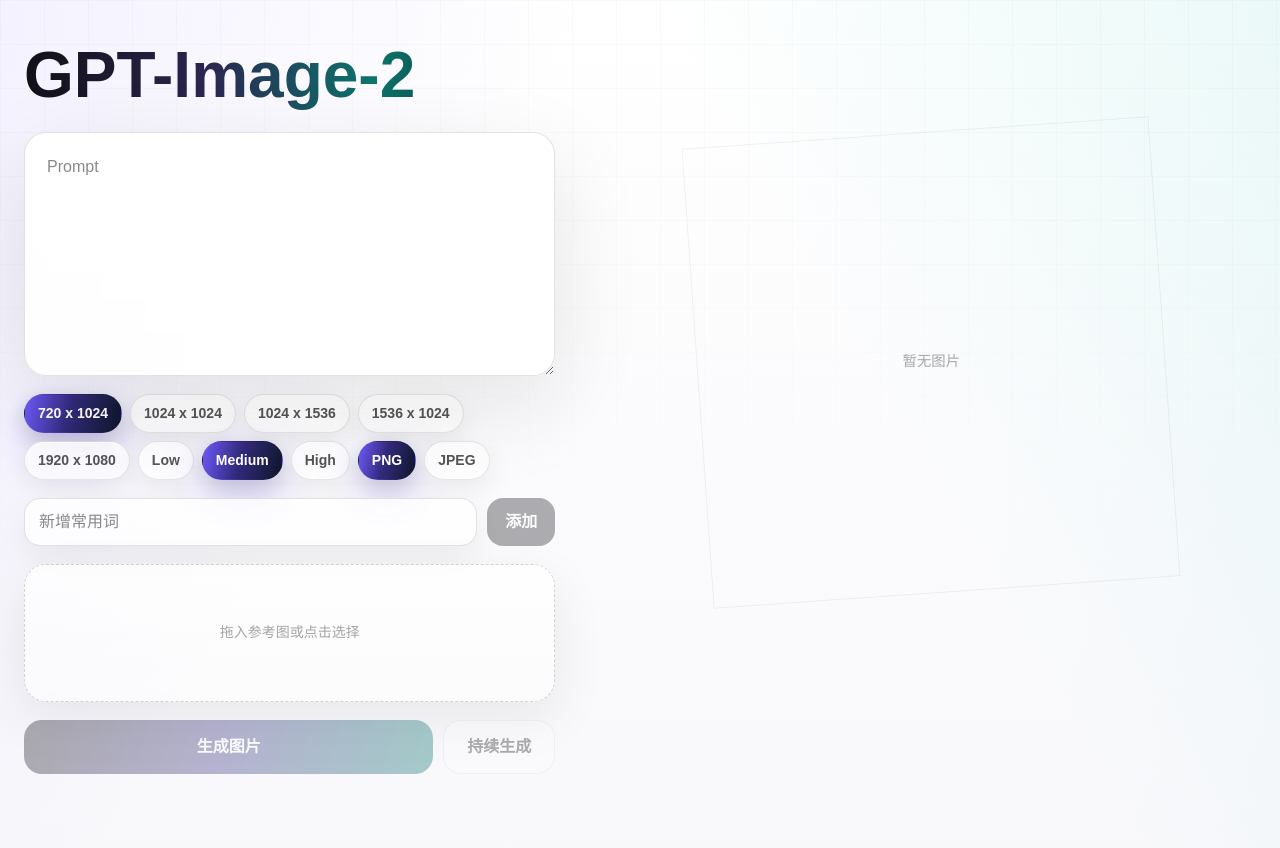
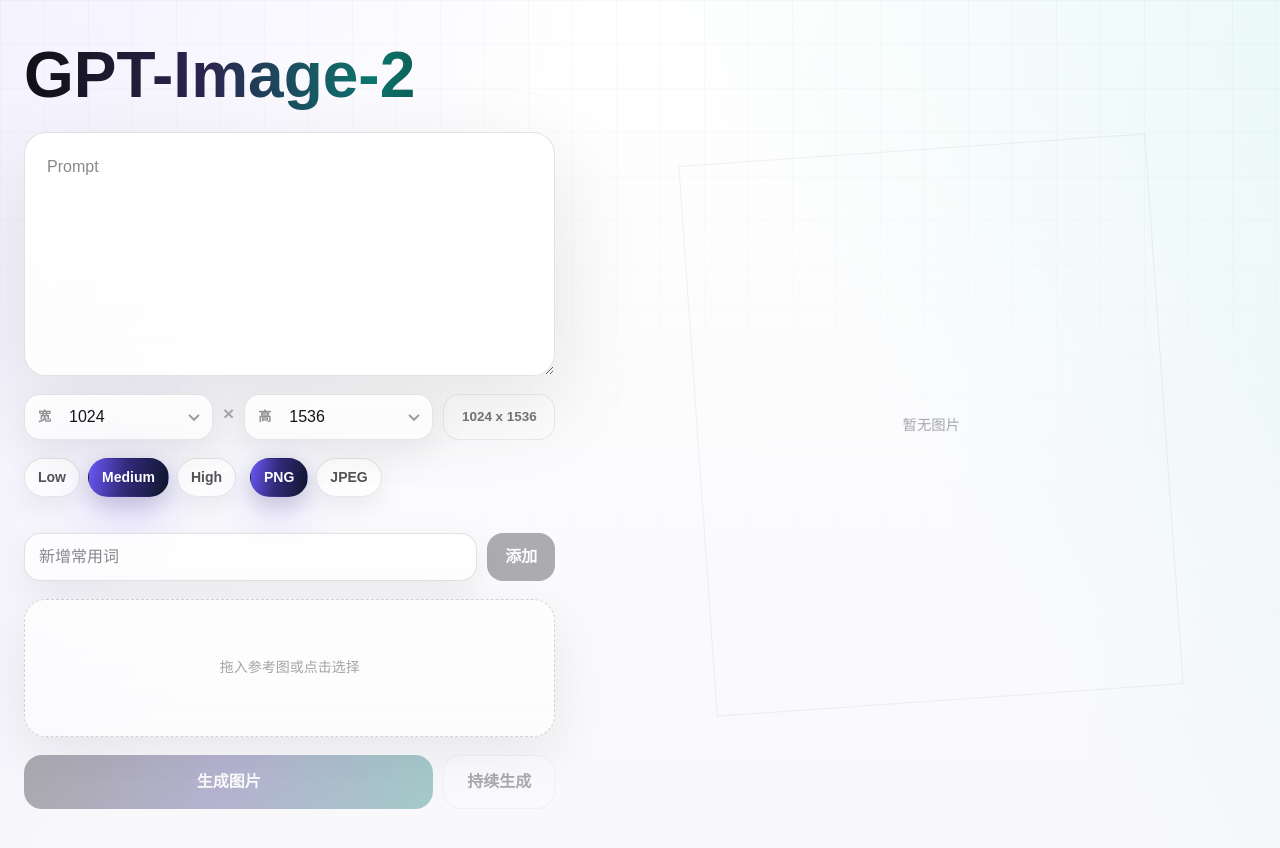
Before and after one commit to exobrain-alpha/gpt-image-2, a Next.js app: page / in a window 1280 px wide. Shown: the top 848 px of the page. Built offline with nearby package versions, Linux system fonts and the light colour scheme.

Commit message:
Fix preview layout and image options
Squash merge PR #1.

```diff
--- a/app/api/generate/route.ts
+++ b/app/api/generate/route.ts
@@ -3,9 +3,10 @@
 import path from "node:path";
 import {
   backgroundModes,
+  defaultImageSize,
   imageFormats,
   imageQualities,
-  imageSizes,
+  isValidImageSize,
   type GenerateImageRequest,
 } from "@/lib/image-options";
 
@@ -403,7 +404,7 @@
     return { ok: false, error: "Prompt 不能超过 4000 个字符。" };
   }
 
-  const size = pickOption(body.size, imageSizes, "720x1024");
+  const size = isValidImageSize(body.size) ? body.size : defaultImageSize;
   const quality = pickOption(body.quality, imageQualities, "medium");
   const outputFormat = pickOption(body.outputFormat, imageFormats, "png");
   const background = pickOption(body.background, backgroundModes, "auto");
--- a/app/components/image-state.tsx
+++ b/app/components/image-state.tsx
@@ -12,6 +12,7 @@
 } from "react";
 import {
   type BackgroundMode,
+  defaultImageSize,
   type GeneratedImageResult,
   type GenerateImageResponse,
   type ImageFormat,
@@ -64,7 +65,7 @@
 
 export function ImageProvider({ children }: { children: ReactNode }) {
   const [prompt, setPrompt] = useState("");
-  const [size, setSize] = useState<ImageSize>("720x1024");
+  const [size, setSize] = useState<ImageSize>(defaultImageSize);
   const [quality, setQuality] = useState<ImageQuality>("medium");
   const [outputFormat, setOutputFormat] = useState<ImageFormat>("png");
   const [background, setBackground] = useState<BackgroundMode>("auto");
--- a/app/components/image-workbench.tsx
+++ b/app/components/image-workbench.tsx
@@ -2,17 +2,21 @@
 
 import Image from "next/image";
 import {
+  type CSSProperties,
   useEffect,
   useMemo,
   useRef,
   useState,
   type DragEvent,
+  type RefObject,
   type ReactNode,
 } from "react";
 import {
+  buildImageSize,
+  getLegalHeightsForWidth,
+  getLegalWidthsForHeight,
   imageFormats,
   imageQualities,
-  imageSizes,
   type GeneratedImageResult,
   type ImageQuality,
   type ImageSize,
@@ -22,13 +26,36 @@
 const historyDragDataType = "application/x-gpt-image-history";
 
 export function ImageWorkbench() {
+  const promptPanelRef = useRef<HTMLElement | null>(null);
+  const [promptPanelHeight, setPromptPanelHeight] = useState(0);
+
+  useEffect(() => {
+    const promptPanel = promptPanelRef.current;
+
+    if (!promptPanel) {
+      return;
+    }
+
+    const updatePromptPanelHeight = () => {
+      setPromptPanelHeight(
+        Math.ceil(promptPanel.getBoundingClientRect().height),
+      );
+    };
+    const resizeObserver = new ResizeObserver(updatePromptPanelHeight);
+
+    updatePromptPanelHeight();
+    resizeObserver.observe(promptPanel);
+
+    return () => resizeObserver.disconnect();
+  }, []);
+
   return (
     <ImageProvider>
       <main className="app-surface">
         <div className="workbench-shell">
           <div className="workbench-grid">
-            <PromptPanel />
-            <PreviewPanel />
+            <PromptPanel panelRef={promptPanelRef} />
+            <PreviewPanel promptPanelHeight={promptPanelHeight} />
           </div>
           <HistoryPanel />
         </div>
@@ -37,7 +64,11 @@
   );
 }
 
-function PromptPanel() {
+function PromptPanel({
+  panelRef,
+}: {
+  panelRef: RefObject<HTMLElement | null>;
+}) {
   const {
     prompt,
     setPrompt,
@@ -59,6 +90,9 @@
     stopAutoGeneration,
     isGenerating,
     isAutoGenerating,
+    generationPhase,
+    generationSeconds,
+    rateLimitWaitSeconds,
     error,
   } = useImageState();
   const [newTag, setNewTag] = useState("");
@@ -66,6 +100,25 @@
   const [referenceError, setReferenceError] = useState<string | null>(null);
   const [tagPendingDelete, setTagPendingDelete] = useState<string | null>(null);
   const fileInputRef = useRef<HTMLInputElement>(null);
+  const { width, height } = getImageDimensions(size);
+  const widthOptions = useMemo(() => getLegalWidthsForHeight(height), [height]);
+  const heightOptions = useMemo(() => getLegalHeightsForWidth(width), [width]);
+  const updateWidth = (nextWidth: number) => {
+    const nextHeight = getClosestOption(
+      getLegalHeightsForWidth(nextWidth),
+      height,
+    );
+
+    setSize(buildImageSize(nextWidth, nextHeight));
+  };
+  const updateHeight = (nextHeight: number) => {
+    const nextWidth = getClosestOption(
+      getLegalWidthsForHeight(nextHeight),
+      width,
+    );
+
+    setSize(buildImageSize(nextWidth, nextHeight));
+  };
   const applyReferenceFile = (file: File | undefined) => {
     if (!file?.type.startsWith("image/")) {
       setReferenceError("参考图必须是图片文件。");
@@ -102,7 +155,7 @@
   };
 
   return (
-    <section className="prompt-zone">
+    <section ref={panelRef} className="prompt-zone">
       <h1 className="product-title">
         GPT-Image-2
       </h1>
@@ -114,16 +167,39 @@
         className="prompt-input"
       />
 
-      <div className="tag-cloud">
-        {imageSizes.map((nextSize) => (
-          <TagButton
-            key={nextSize}
-            active={size === nextSize}
-            onClick={() => setSize(nextSize)}
+      <div className="size-controls">
+        <label className="dimension-field">
+          <span>宽</span>
+          <select
+            value={width}
+            onChange={(event) => updateWidth(Number(event.target.value))}
           >
-            {formatSizeLabel(nextSize)}
-          </TagButton>
+            {widthOptions.map((option) => (
+              <option key={option} value={option}>
+                {option}
+              </option>
             ))}
+          </select>
+        </label>
+        <span className="dimension-separator">×</span>
+        <label className="dimension-field">
+          <span>高</span>
+          <select
+            value={height}
+            onChange={(event) => updateHeight(Number(event.target.value))}
+          >
+            {heightOptions.map((option) => (
+              <option key={option} value={option}>
+                {option}
+              </option>
+            ))}
+          </select>
+        </label>
+        <span className="size-summary">{formatSizeLabel(size)}</span>
+      </div>
+
+      <div className="format-controls">
+        <div className="inline-option-group">
           {imageQualities.map((nextQuality) => (
             <TagButton
               key={nextQuality}
@@ -133,6 +209,8 @@
               {qualityLabel(nextQuality)}
             </TagButton>
           ))}
+        </div>
+        <div className="inline-option-group">
           {imageFormats.map((format) => (
             <TagButton
               key={format}
@@ -142,6 +220,10 @@
               {format.toUpperCase()}
             </TagButton>
           ))}
+        </div>
+      </div>
+
+      <div className="tag-cloud">
         {tags.map((tag) => (
           <DeletableTag
             key={tag}
@@ -252,7 +334,11 @@
           disabled={isGenerating || prompt.trim().length < 2}
           className="generate-command"
         >
-          {isGenerating ? "生成中..." : "生成图片"}
+          <GenerateButtonLabel
+            generationPhase={generationPhase}
+            generationSeconds={generationSeconds}
+            rateLimitWaitSeconds={rateLimitWaitSeconds}
+          />
         </button>
         {isAutoGenerating ? (
           <button
@@ -275,6 +361,40 @@
       </div>
     </section>
   );
+}
+
+function GenerateButtonLabel({
+  generationPhase,
+  generationSeconds,
+  rateLimitWaitSeconds,
+}: {
+  generationPhase: "idle" | "waiting" | "generating";
+  generationSeconds: number;
+  rateLimitWaitSeconds: number;
+}) {
+  if (generationPhase === "waiting") {
+    return (
+      <>
+        <span>等待请求窗口</span>
+        <span className="generate-command-timer">
+          {formatSeconds(rateLimitWaitSeconds)}
+        </span>
+      </>
+    );
+  }
+
+  if (generationPhase === "generating") {
+    return (
+      <>
+        <span>生成中...</span>
+        <span className="generate-command-timer">
+          {formatSeconds(generationSeconds)}
+        </span>
+      </>
+    );
+  }
+
+  return <span>生成图片</span>;
 }
 
 function ConfirmDialog({
@@ -386,33 +506,32 @@
   );
 }
 
-function PreviewPanel() {
+function PreviewPanel({
+  promptPanelHeight,
+}: {
+  promptPanelHeight: number;
+}) {
   const {
     activeResult,
     isGenerating,
     generationPhase,
-    generationSeconds,
-    rateLimitWaitSeconds,
   } = useImageState();
+  const previewStyle =
+    promptPanelHeight > 0
+      ? ({
+          "--preview-height": `${promptPanelHeight}px`,
+        } as CSSProperties)
+      : undefined;
 
   return (
-    <section className="preview-zone">
+    <section className="preview-zone" style={previewStyle}>
       {activeResult ? (
-        <div className="preview-stack">
         <PreviewImage result={activeResult} />
-          <PreviewStatus
-            generationPhase={generationPhase}
-            generationSeconds={generationSeconds}
-            rateLimitWaitSeconds={rateLimitWaitSeconds}
-          />
-        </div>
       ) : (
         <PreviewStatus
           isEmpty
           isGenerating={isGenerating}
           generationPhase={generationPhase}
-          generationSeconds={generationSeconds}
-          rateLimitWaitSeconds={rateLimitWaitSeconds}
         />
       )}
     </section>
@@ -423,20 +542,15 @@
   isEmpty = false,
   isGenerating = false,
   generationPhase,
-  generationSeconds,
-  rateLimitWaitSeconds,
 }: {
   isEmpty?: boolean;
   isGenerating?: boolean;
   generationPhase: "idle" | "waiting" | "generating";
-  generationSeconds: number;
-  rateLimitWaitSeconds: number;
 }) {
   if (generationPhase === "waiting") {
     return (
       <p className={isEmpty ? "preview-empty" : "preview-status"}>
         <span>等待请求窗口</span>
-        <span>{formatSeconds(rateLimitWaitSeconds)}</span>
         <span>官方限制为 2 RPM，请求按约 30 秒间隔发送。</span>
       </p>
     );
@@ -446,7 +560,6 @@
     return (
       <p className={isEmpty ? "preview-empty" : "preview-status"}>
         <span>生成中...</span>
-        <span>{formatSeconds(generationSeconds)}</span>
       </p>
     );
   }
@@ -463,8 +576,6 @@
 }
 
 function PreviewImage({ result }: { result: GeneratedImageResult }) {
-  const { width, height } = getImageDimensions(result.size);
-
   if (result.status === "blocked") {
     return null;
   }
@@ -473,8 +584,8 @@
     <Image
       src={result.imageUrl}
       alt={result.prompt}
-      width={width}
-      height={height}
+      fill
+      sizes="(max-width: 1023px) 100vw, 55vw"
       unoptimized
       priority
       className="preview-image"
@@ -758,6 +869,15 @@
   return size.replace("x", " x ");
 }
 
+function getClosestOption(options: number[], target: number) {
+  if (options.length === 0) {
+    return target;
+  }
+
+  return options.reduce((closest, option) =>
+    Math.abs(option - target) < Math.abs(closest - target) ? option : closest,
+  );
+}
 
 function formatSeconds(seconds: number) {
   const hours = Math.floor(seconds / 3600);
--- a/app/globals.css
+++ b/app/globals.css
@@ -37,7 +37,8 @@
 
 button,
 textarea,
-input {
+input,
+select {
   font: inherit;
 }
 
@@ -92,6 +93,7 @@
   display: flex;
   flex-direction: column;
   gap: 18px;
+  min-width: 0;
 }
 
 .product-title {
@@ -103,8 +105,13 @@
   font-weight: 760;
   letter-spacing: 0;
   color: transparent;
-  background:
-    linear-gradient(92deg, #111015 0%, #2c244f 34%, #0c766d 66%, #111015 100%);
+  background: linear-gradient(
+    92deg,
+    #111015 0%,
+    #2c244f 34%,
+    #0c766d 66%,
+    #111015 100%
+  );
   -webkit-background-clip: text;
   background-clip: text;
 }
@@ -118,10 +125,14 @@
   padding: 20px 22px;
   color: var(--ink);
   background:
-    linear-gradient(180deg, rgba(255, 255, 255, 0.88), rgba(255, 255, 255, 0.62)),
+    linear-gradient(
+      180deg,
+      rgba(255, 255, 255, 0.88),
+      rgba(255, 255, 255, 0.62)
+    ),
     var(--glass);
   box-shadow:
-    0 30px 90px rgba(20, 19, 24, 0.10),
+    0 30px 90px rgba(20, 19, 24, 0.1),
     inset 0 1px 0 rgba(255, 255, 255, 0.9);
   outline: none;
   line-height: 1.72;
@@ -136,7 +147,7 @@
   border-color: rgba(111, 92, 255, 0.48);
   box-shadow:
     0 36px 110px rgba(20, 19, 24, 0.14),
-    0 0 0 5px rgba(111, 92, 255, 0.10),
+    0 0 0 5px rgba(111, 92, 255, 0.1),
     inset 0 1px 0 rgba(255, 255, 255, 0.9);
 }
 
@@ -146,13 +157,122 @@
   gap: 8px;
 }
 
+.size-controls {
+  display: grid;
+  grid-template-columns: minmax(0, 1fr) auto minmax(0, 1fr) auto;
+  align-items: end;
+  gap: 10px;
+}
+
+.dimension-field {
+  min-width: 0;
+  position: relative;
+  display: block;
+}
+
+.dimension-field span {
+  position: absolute;
+  left: 14px;
+  top: 50%;
+  z-index: 1;
+  transform: translateY(-50%);
+  color: rgba(20, 19, 24, 0.46);
+  font-size: 0.82rem;
+  font-weight: 720;
+  line-height: 1;
+  pointer-events: none;
+}
+
+.dimension-field::after {
+  content: "";
+  position: absolute;
+  right: 15px;
+  top: 50%;
+  width: 8px;
+  height: 8px;
+  border-right: 2px solid rgba(20, 19, 24, 0.42);
+  border-bottom: 2px solid rgba(20, 19, 24, 0.42);
+  transform: translateY(-68%) rotate(45deg);
+  pointer-events: none;
+}
+
+.dimension-field select {
+  appearance: none;
+  width: 100%;
+  min-width: 0;
+  height: 46px;
+  border: 1px solid rgba(20, 19, 24, 0.1);
+  border-radius: 16px;
+  padding: 0 38px 0 44px;
+  color: var(--ink);
+  background: linear-gradient(
+    180deg,
+    rgba(255, 255, 255, 0.88),
+    rgba(255, 255, 255, 0.64)
+  );
+  box-shadow:
+    0 14px 38px rgba(20, 19, 24, 0.07),
+    inset 0 1px 0 rgba(255, 255, 255, 0.9);
+  outline: none;
+  transition:
+    border-color 160ms ease,
+    box-shadow 160ms ease;
+}
+
+.dimension-field select:focus {
+  border-color: rgba(111, 92, 255, 0.46);
+  box-shadow:
+    0 18px 48px rgba(20, 19, 24, 0.1),
+    0 0 0 4px rgba(111, 92, 255, 0.1),
+    inset 0 1px 0 rgba(255, 255, 255, 0.9);
+}
+
+.dimension-separator {
+  padding-bottom: 11px;
+  color: rgba(20, 19, 24, 0.32);
+  font-size: 1.2rem;
+  font-weight: 720;
+}
+
+.size-summary {
+  align-self: end;
+  min-width: 112px;
+  height: 46px;
+  display: inline-flex;
+  align-items: center;
+  justify-content: center;
+  border: 1px solid rgba(20, 19, 24, 0.08);
+  border-radius: 16px;
+  color: rgba(20, 19, 24, 0.58);
+  background: rgba(255, 255, 255, 0.56);
+  font-size: 0.84rem;
+  font-weight: 720;
+  white-space: nowrap;
+}
+
+.format-controls {
+  display: flex;
+  flex-wrap: wrap;
+  align-items: center;
+  gap: 8px 14px;
+}
+
+.inline-option-group {
+  display: flex;
+  flex-wrap: wrap;
+  gap: 8px;
+}
+
 .tag-button {
-  border: 1px solid rgba(20, 19, 24, 0.10);
+  border: 1px solid rgba(20, 19, 24, 0.1);
   border-radius: 999px;
   padding: 8px 13px;
   color: rgba(20, 19, 24, 0.72);
-  background:
-    linear-gradient(180deg, rgba(255, 255, 255, 0.86), rgba(255, 255, 255, 0.62));
+  background: linear-gradient(
+    180deg,
+    rgba(255, 255, 255, 0.86),
+    rgba(255, 255, 255, 0.62)
+  );
   box-shadow:
     0 10px 28px rgba(20, 19, 24, 0.07),
     inset 0 1px 0 rgba(255, 255, 255, 0.9);
@@ -177,8 +297,12 @@
 .tag-button-active {
   color: white;
   border-color: transparent;
-  background:
-    linear-gradient(105deg, var(--accent-a), #332b7d 46%, #0f172a 100%);
+  background: linear-gradient(
+    105deg,
+    var(--accent-a),
+    #332b7d 46%,
+    #0f172a 100%
+  );
   box-shadow:
     0 18px 46px rgba(111, 92, 255, 0.26),
     0 8px 22px rgba(20, 19, 24, 0.18);
@@ -188,11 +312,14 @@
   display: inline-flex;
   align-items: center;
   overflow: hidden;
-  border: 1px solid rgba(20, 19, 24, 0.10);
+  border: 1px solid rgba(20, 19, 24, 0.1);
   border-radius: 999px;
   color: rgba(20, 19, 24, 0.72);
-  background:
-    linear-gradient(180deg, rgba(255, 255, 255, 0.86), rgba(255, 255, 255, 0.62));
+  background: linear-gradient(
+    180deg,
+    rgba(255, 255, 255, 0.86),
+    rgba(255, 255, 255, 0.62)
+  );
   box-shadow:
     0 10px 28px rgba(20, 19, 24, 0.07),
     inset 0 1px 0 rgba(255, 255, 255, 0.9);
@@ -215,8 +342,12 @@
 .tag-pill-active {
   color: white;
   border-color: transparent;
-  background:
-    linear-gradient(105deg, var(--accent-a), #332b7d 46%, #0f172a 100%);
+  background: linear-gradient(
+    105deg,
+    var(--accent-a),
+    #332b7d 46%,
+    #0f172a 100%
+  );
   box-shadow:
     0 18px 46px rgba(111, 92, 255, 0.26),
     0 8px 22px rgba(20, 19, 24, 0.18);
@@ -263,12 +394,15 @@
 
 .confirm-dialog {
   width: min(100%, 420px);
-  border: 1px solid rgba(20, 19, 24, 0.10);
+  border: 1px solid rgba(20, 19, 24, 0.1);
   border-radius: 26px;
   padding: 24px;
   color: var(--ink);
-  background:
-    linear-gradient(180deg, rgba(255, 255, 255, 0.88), rgba(255, 255, 255, 0.68));
+  background: linear-gradient(
+    180deg,
+    rgba(255, 255, 255, 0.88),
+    rgba(255, 255, 255, 0.68)
+  );
   box-shadow:
     0 30px 80px rgba(20, 19, 24, 0.18),
     inset 0 1px 0 rgba(255, 255, 255, 0.9);
@@ -346,8 +480,8 @@
 .tag-input:focus {
   border-color: rgba(0, 184, 169, 0.48);
   box-shadow:
-    0 18px 48px rgba(20, 19, 24, 0.10),
-    0 0 0 4px rgba(0, 184, 169, 0.10);
+    0 18px 48px rgba(20, 19, 24, 0.1),
+    0 0 0 4px rgba(0, 184, 169, 0.1);
 }
 
 .small-command,
@@ -405,8 +539,11 @@
   border-radius: 22px;
   padding: 16px;
   color: rgba(20, 19, 24, 0.46);
-  background:
-    linear-gradient(180deg, rgba(255, 255, 255, 0.76), rgba(255, 255, 255, 0.48));
+  background: linear-gradient(
+    180deg,
+    rgba(255, 255, 255, 0.76),
+    rgba(255, 255, 255, 0.48)
+  );
   box-shadow:
     0 18px 52px rgba(20, 19, 24, 0.08),
     inset 0 1px 0 rgba(255, 255, 255, 0.84);
@@ -432,7 +569,7 @@
   max-width: 100%;
   max-height: 210px;
   object-fit: contain;
-  box-shadow: 0 22px 42px rgba(20, 19, 24, 0.20);
+  box-shadow: 0 22px 42px rgba(20, 19, 24, 0.2);
 }
 
 .reference-empty {
@@ -463,14 +600,23 @@
 
 .generate-command {
   height: 54px;
+  display: inline-flex;
+  align-items: center;
+  justify-content: center;
+  gap: 10px;
   border-radius: 18px;
   color: white;
-  background:
-    linear-gradient(105deg, #16151c 0%, #332b7d 48%, #006f68 100%);
+  background: linear-gradient(105deg, #16151c 0%, #332b7d 48%, #006f68 100%);
   box-shadow:
     0 24px 62px rgba(20, 19, 24, 0.25),
     0 10px 26px rgba(111, 92, 255, 0.18);
   font-size: 1rem;
+}
+
+.generate-command-timer {
+  font-variant-numeric: tabular-nums;
+  color: rgba(255, 255, 255, 0.72);
+  font-size: 0.9rem;
 }
 
 .auto-command,
@@ -520,19 +666,15 @@
 }
 
 .preview-zone {
-  min-height: 640px;
+  height: var(--preview-height, clamp(560px, 72vh, 760px));
+  min-height: 0;
+  min-width: 0;
+  align-self: start;
   display: grid;
   place-items: center;
   position: relative;
-}
-
-.preview-stack {
-  width: 100%;
-  display: flex;
-  flex-direction: column;
-  align-items: center;
-  justify-content: center;
-  gap: 18px;
+  overflow: hidden;
+  contain: size layout;
 }
 
 .preview-zone::before {
@@ -563,14 +705,15 @@
   border-radius: 18px;
   color: rgba(20, 19, 24, 0.54);
   background: rgba(255, 255, 255, 0.72);
-  box-shadow: 0 18px 48px rgba(20, 19, 24, 0.10);
+  box-shadow: 0 18px 48px rgba(20, 19, 24, 0.1);
   backdrop-filter: blur(16px);
 }
 
 .preview-empty span:nth-child(2),
 .preview-status span:nth-child(2) {
-  font-variant-numeric: tabular-nums;
-  color: rgba(20, 19, 24, 0.36);
+  max-width: 34em;
+  text-align: center;
+  color: rgba(20, 19, 24, 0.44);
   font-size: 0.82rem;
 }
 
@@ -582,7 +725,6 @@
   font-size: 0.82rem;
 }
 
-.preview-image,
 .lightbox-image {
   max-width: 100%;
   object-fit: contain;
@@ -593,7 +735,13 @@
 }
 
 .preview-image {
-  max-height: min(68vh, 620px);
+  position: absolute;
+  inset: 0;
+  width: 100%;
+  height: 100%;
+  max-height: none;
+  object-fit: contain;
+  object-position: center;
 }
 
 .history-grid {
@@ -646,7 +794,7 @@
   text-align: center;
   color: rgba(20, 19, 24, 0.72);
   background:
-    linear-gradient(135deg, rgba(255, 79, 139, 0.12), rgba(111, 92, 255, 0.10)),
+    linear-gradient(135deg, rgba(255, 79, 139, 0.12), rgba(111, 92, 255, 0.1)),
     rgba(255, 255, 255, 0.72);
   box-shadow: 0 20px 38px rgba(20, 19, 24, 0.16);
   font-size: 0.95rem;
@@ -662,14 +810,14 @@
   filter: saturate(1.035);
   box-shadow:
     0 26px 52px rgba(20, 19, 24, 0.24),
-    0 8px 18px rgba(111, 92, 255, 0.10);
+    0 8px 18px rgba(111, 92, 255, 0.1);
 }
 
 .history-item:hover .history-blocked {
   transform: translateY(-3px) scale(1.006);
   box-shadow:
-    0 26px 52px rgba(20, 19, 24, 0.20),
-    0 8px 18px rgba(255, 79, 139, 0.10);
+    0 26px 52px rgba(20, 19, 24, 0.2),
+    0 8px 18px rgba(255, 79, 139, 0.1);
 }
 
 .clear-history {
@@ -748,7 +896,7 @@
   padding: 42px;
   color: rgba(20, 19, 24, 0.62);
   background:
-    linear-gradient(135deg, rgba(255, 79, 139, 0.12), rgba(111, 92, 255, 0.10)),
+    linear-gradient(135deg, rgba(255, 79, 139, 0.12), rgba(111, 92, 255, 0.1)),
     rgba(255, 255, 255, 0.74);
   box-shadow: 0 34px 72px rgba(20, 19, 24, 0.22);
 }
@@ -811,7 +959,7 @@
   }
 
   .preview-zone {
-    min-height: 420px;
+    height: clamp(380px, 58vh, 520px);
   }
 
   .lightbox-layout {
@@ -833,6 +981,15 @@
     font-size: 2.45rem;
   }
 
+  .size-controls {
+    grid-template-columns: minmax(0, 1fr) auto minmax(0, 1fr);
+  }
+
+  .size-summary {
+    grid-column: 1 / -1;
+    width: 100%;
+  }
+
   .tag-form {
     flex-direction: column;
   }
--- a/lib/image-options.ts
+++ b/lib/image-options.ts
@@ -1,16 +1,35 @@
-export const imageSizes = [
-  "720x1024",
-  "1024x1024",
-  "1024x1536",
-  "1536x1024",
-  "1920x1080",
+export const defaultImageSize = "1024x1536" as const;
+export const minimumImagePixels = 655_360;
+export const maximumImagePixels = 8_294_400;
+export const maximumImageEdge = 2048;
+export const imageDimensionStep = 16;
+export const maximumImageAspectRatio = 3;
+
+export const imageSizePresets = {
+  landscape: ["1024x768", "1536x1024", "2048x1024", "2048x1152"],
+  portrait: ["768x1024", "1024x1536", "1024x2048", "1152x2048"],
+  square: ["1024x1024", "1536x1536", "2048x2048"],
+} as const;
+
+export const imageSizePresetList = [
+  ...imageSizePresets.landscape,
+  ...imageSizePresets.portrait,
+  ...imageSizePresets.square,
 ] as const;
+
+export const imageDimensionOptions = Array.from(
+  new Set(
+    imageSizePresetList.flatMap((size) =>
+      size.split("x").map((dimension) => Number(dimension)),
+    ),
+  ),
+).sort((a, b) => a - b);
 
 export const imageQualities = ["low", "medium", "high"] as const;
 export const imageFormats = ["png", "jpeg"] as const;
 export const backgroundModes = ["auto", "transparent"] as const;
 
-export type ImageSize = (typeof imageSizes)[number];
+export type ImageSize = `${number}x${number}`;
 export type ImageQuality = (typeof imageQualities)[number];
 export type ImageFormat = (typeof imageFormats)[number];
 export type BackgroundMode = (typeof backgroundModes)[number];
@@ -42,3 +61,68 @@
 export type GenerateImageResponse = {
   images: GeneratedImageResult[];
 };
+
+export function buildImageSize(width: number, height: number): ImageSize {
+  return `${width}x${height}`;
+}
+
+export function getLegalHeightsForWidth(width: number) {
+  return getPresetDimensions()
+    .filter((dimensions) => dimensions.width === width)
+    .map((dimensions) => dimensions.height);
+}
+
+export function getLegalWidthsForHeight(height: number) {
+  return getPresetDimensions()
+    .filter((dimensions) => dimensions.height === height)
+    .map((dimensions) => dimensions.width);
+}
+
+export function isValidImageSize(size: unknown): size is ImageSize {
+  if (typeof size !== "string") {
+    return false;
+  }
+
+  const match = /^(\d+)x(\d+)$/.exec(size);
+
+  if (!match) {
+    return false;
+  }
+
+  return (
+    imageSizePresetList.includes(size as (typeof imageSizePresetList)[number]) &&
+    isValidImageDimensions(Number(match[1]), Number(match[2]))
+  );
+}
+
+export function isValidImageDimensions(width: number, height: number) {
+  if (
+    !Number.isInteger(width) ||
+    !Number.isInteger(height) ||
+    width <= 0 ||
+    height <= 0
+  ) {
+    return false;
+  }
+
+  const longEdge = Math.max(width, height);
+  const shortEdge = Math.min(width, height);
+  const totalPixels = width * height;
+
+  return (
+    longEdge <= maximumImageEdge &&
+    width % imageDimensionStep === 0 &&
+    height % imageDimensionStep === 0 &&
+    longEdge / shortEdge <= maximumImageAspectRatio &&
+    totalPixels >= minimumImagePixels &&
+    totalPixels <= maximumImagePixels
+  );
+}
+
+function getPresetDimensions() {
+  return imageSizePresetList.map((size) => {
+    const [width, height] = size.split("x").map((dimension) => Number(dimension));
+
+    return { width, height };
+  });
+}
```
Also changed, not shown: 1 other file (tests, documents, lock files or other folders). Lines whose indentation alone changed are shown as unchanged.
